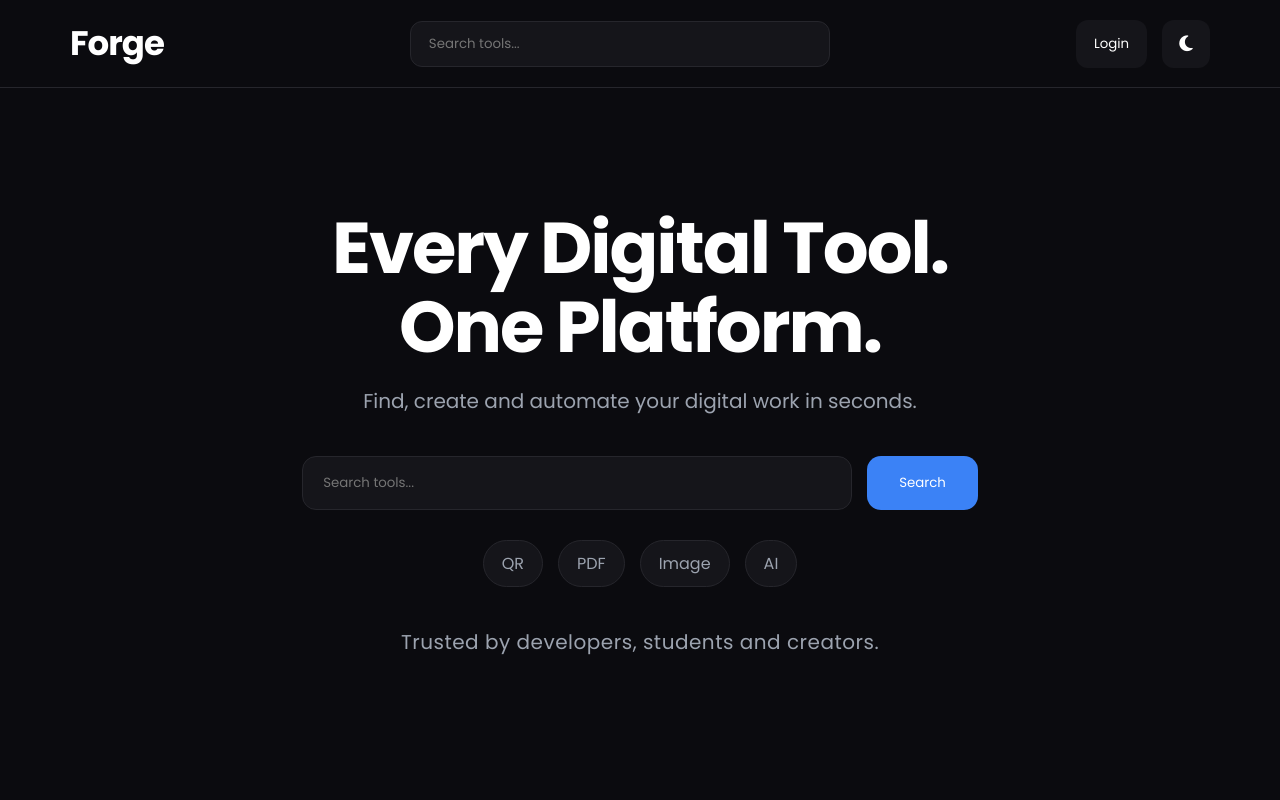
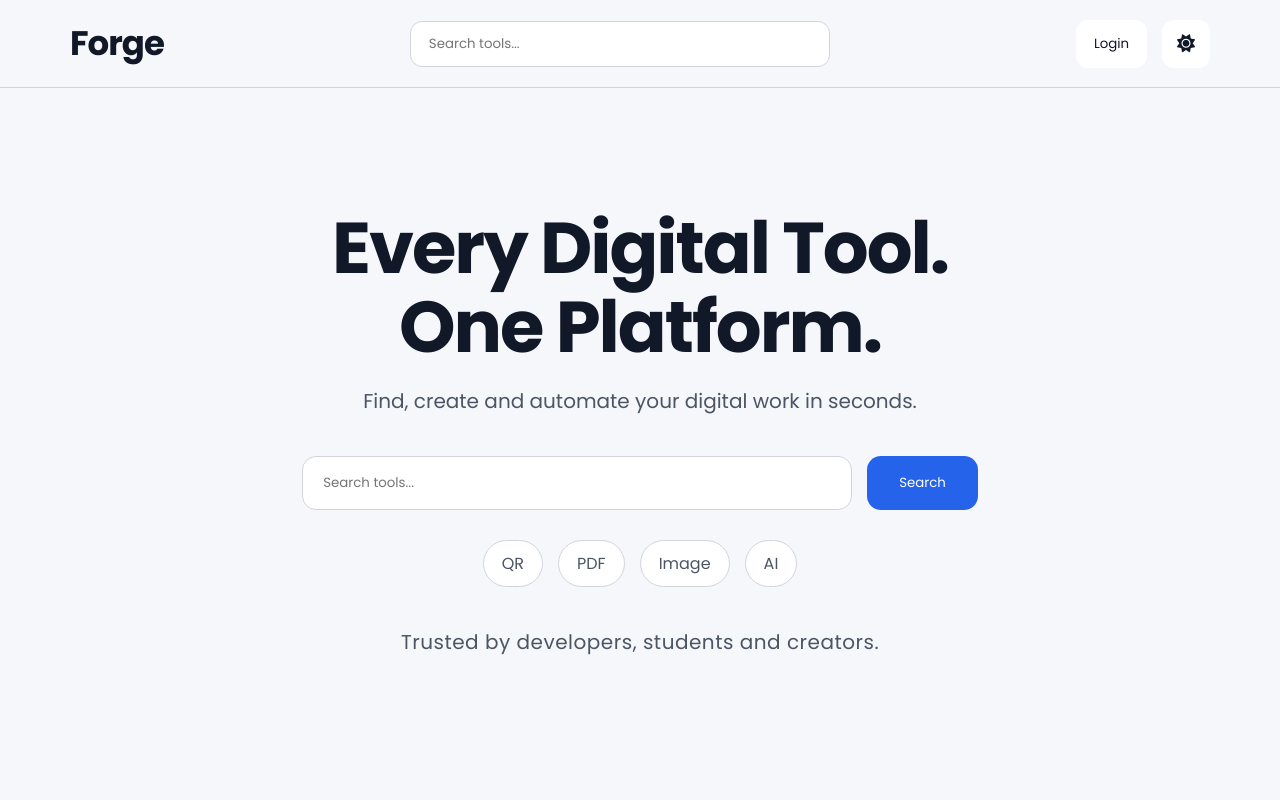
Before and after one commit to ashutoshbajpai001/forge, a plain HTML site: page frontend/index.html in a window 1280 px wide. Both pictures are taken after a click on the button 1185 px from the left and 43 px from the top of the page. Shown: the top 800 px of the page. Drawn offline with Linux system fonts and the light colour scheme.

Commit message:
Add Dark and Light Theme Support

```diff
--- a/frontend/index.html
+++ b/frontend/index.html
@@ -43,8 +43,10 @@
                 Login
             </button>
 
-            <button class="theme-btn">
-                <i class="fa-solid fa-moon"></i>
+            <button class="theme-btn" id="themeBtn">
+
+                 <i class="fa-solid fa-moon" id="themeIcon"></i>
+
             </button>
 
         </div>
@@ -252,6 +254,7 @@
 
 <script src="tools.js"></script>
 <script src="script.js"></script>
+<script src="theme.js"></script>
 
 
 
--- a/frontend/style.css
+++ b/frontend/style.css
@@ -38,6 +38,39 @@
 
 
 /* ==========================================
+   LIGHT THEME
+========================================== */
+
+/* ==========================================
+   LIGHT THEME
+========================================== */
+
+body.light{
+
+    --bg:#f5f7fb;
+
+    --surface:#ffffff;
+
+    --surface-hover:#f3f4f6;
+
+    --border:#d1d5db;
+
+    --text:#111827;
+
+    --secondary:#4b5563;
+
+    --accent:#2563eb;
+
+    --success:#16a34a;
+
+    --warning:#d97706;
+
+    --danger:#dc2626;
+
+}
+
+
+/* ==========================================
    RESET
 ========================================== */
 
@@ -59,8 +92,9 @@ body{
 
     color:var(--text);
 
+    transition:.35s ease;
+
 }
-
 
 /* ==========================================
    NAVBAR
--- /dev/null
+++ b/frontend/theme.js
@@ -0,0 +1,60 @@
+// ==========================================
+// Forge Theme Toggle
+// ==========================================
+
+const themeBtn = document.getElementById("themeBtn");
+const themeIcon = document.getElementById("themeIcon");
+
+// Load saved theme
+
+let currentTheme = localStorage.getItem("theme") || "dark";
+
+// Apply theme on page load
+
+document.body.classList.add(currentTheme);
+
+updateIcon();
+
+// Toggle theme
+
+themeBtn.addEventListener("click", () => {
+
+    document.body.classList.remove(currentTheme);
+
+    if (currentTheme === "dark") {
+
+        currentTheme = "light";
+
+    }
+
+    else {
+
+        currentTheme = "dark";
+
+    }
+
+    document.body.classList.add(currentTheme);
+
+    localStorage.setItem("theme", currentTheme);
+
+    updateIcon();
+
+});
+
+// Change icon
+
+function updateIcon() {
+
+    if (currentTheme === "dark") {
+
+        themeIcon.className = "fa-solid fa-moon";
+
+    }
+
+    else {
+
+        themeIcon.className = "fa-solid fa-sun";
+
+    }
+
+}
```
